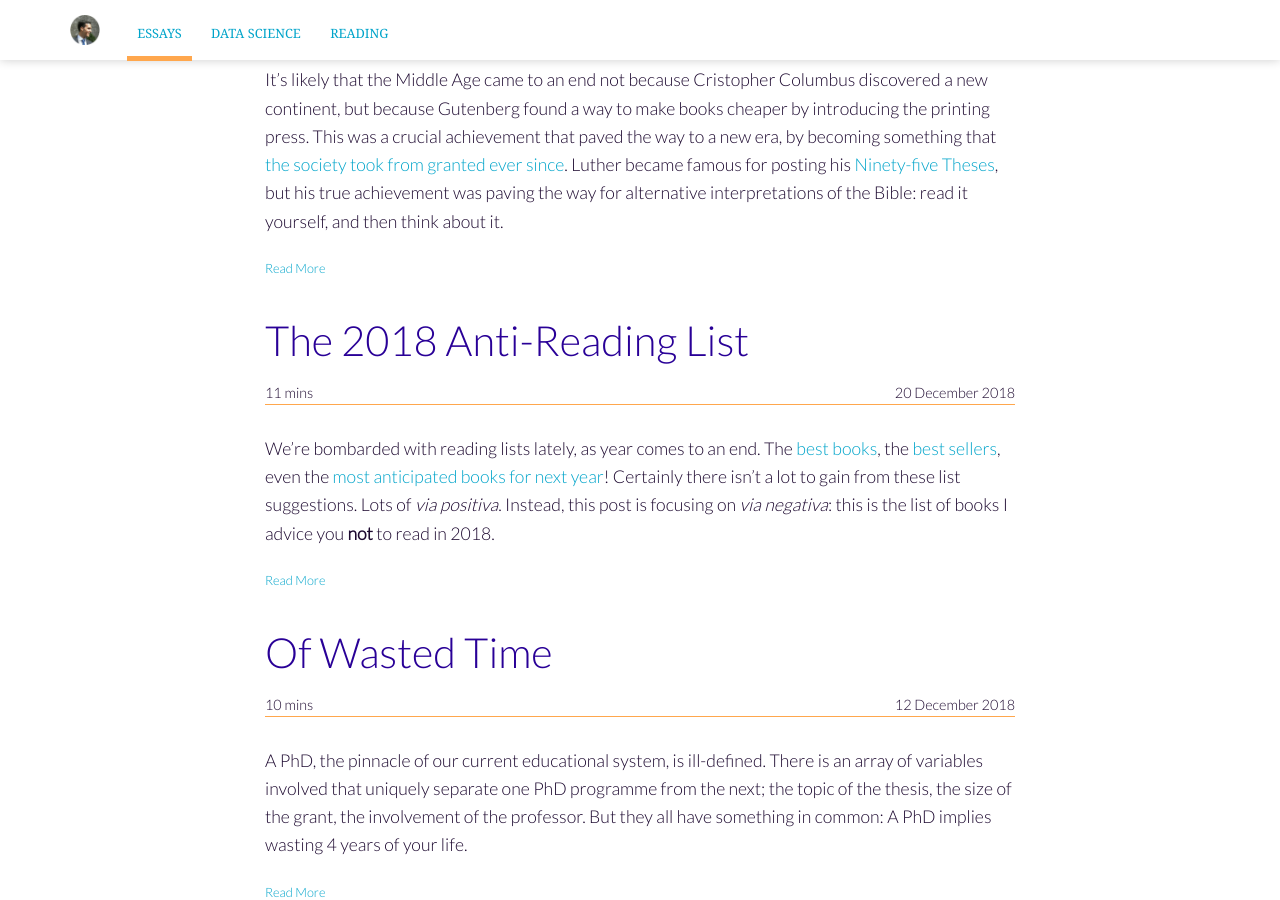
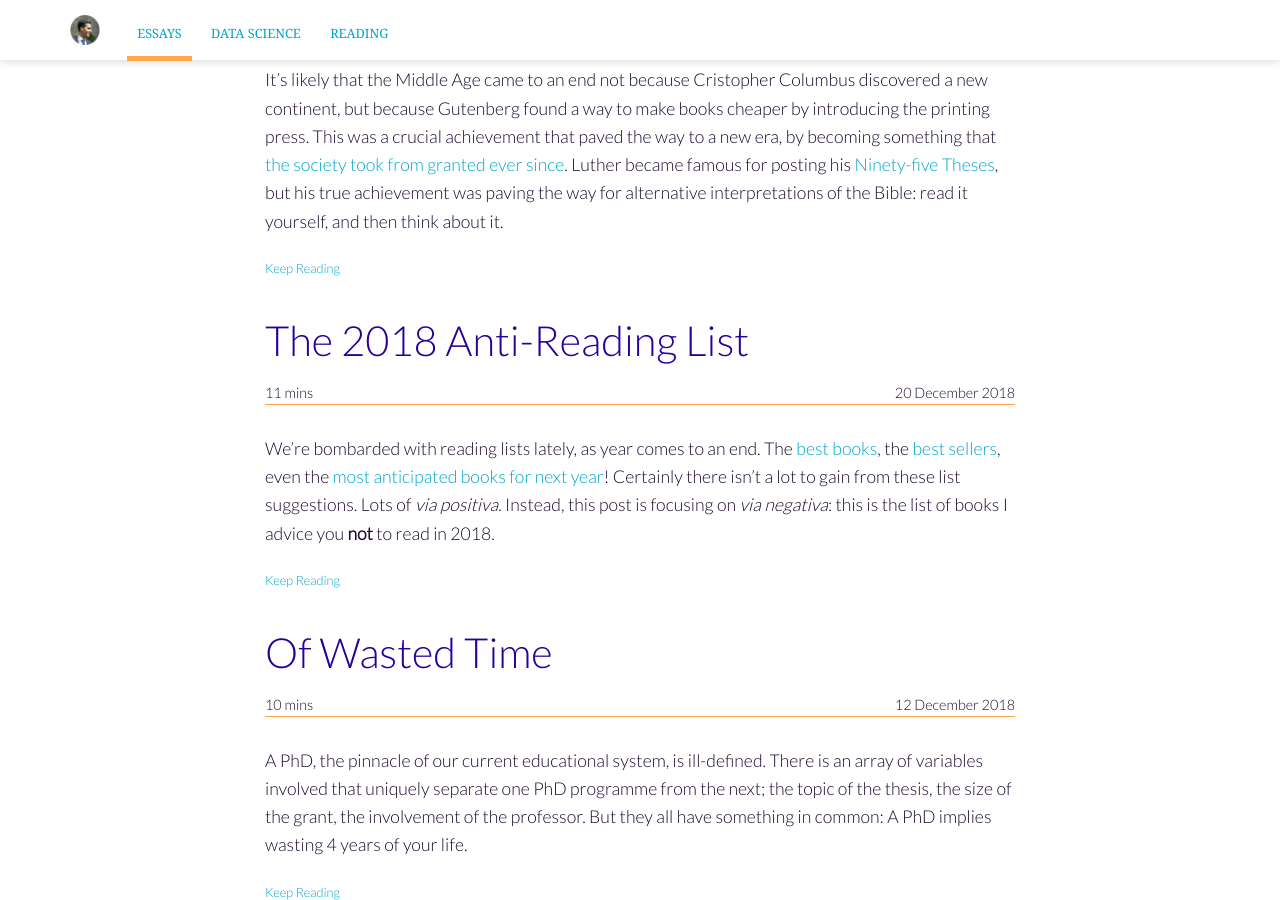
Before and after one commit to ohduran/ohduran.github.io, a Jekyll site: the page built from essays/index.html, in a window 1280 px wide and 900 px high, scrolled down 952 px. Built offline with Jekyll 4.4.1, drawn with Linux system fonts in a browser that asks for light colours; nearby versions of some CDN libraries; some of the changed text lies outside the part shown.

Commit message:
keep reading

```diff
--- a/datascience/index.html
+++ b/datascience/index.html
@@ -29,7 +29,7 @@ quote_author: George Box
 					{% include post-title.html post=post %}
 					<div class="post-excerpt">
 						{{ post.excerpt }}
-						<a href="{% include relative-src.html src=post.url %}">Read More</a>
+						<a href="{% include relative-src.html src=post.url %}">Keep Reading</a>
 					</div>
 				</li>
 			{% endfor %}
--- a/essays/index.html
+++ b/essays/index.html
@@ -29,7 +29,7 @@ quote_author: Aldous Huxley
 					{% include post-title.html post=post %}
 					<div class="post-excerpt">
 						{{ post.excerpt }}
-						<a href="{% include relative-src.html src=post.url %}">Read More</a>
+						<a href="{% include relative-src.html src=post.url %}">Keep Reading</a>
 					</div>
 				</li>
 			{% endfor %}
--- a/reading/index.html
+++ b/reading/index.html
@@ -52,7 +52,7 @@ quote_author: Make it Stick
 												{% assign co_authors = post.author | split: '&' %}
 												Author{% if co_authors.size > 1 %}s{% endif %}: {{ post.author }}
 												<br />
-												<a href="{% include relative-src.html src=post.url %}">Read More</a>
+												<a href="{% include relative-src.html src=post.url %}">Keep Reading</a>
 												</h4>
 											</div>
 											<div id="without-margin-top">
```
